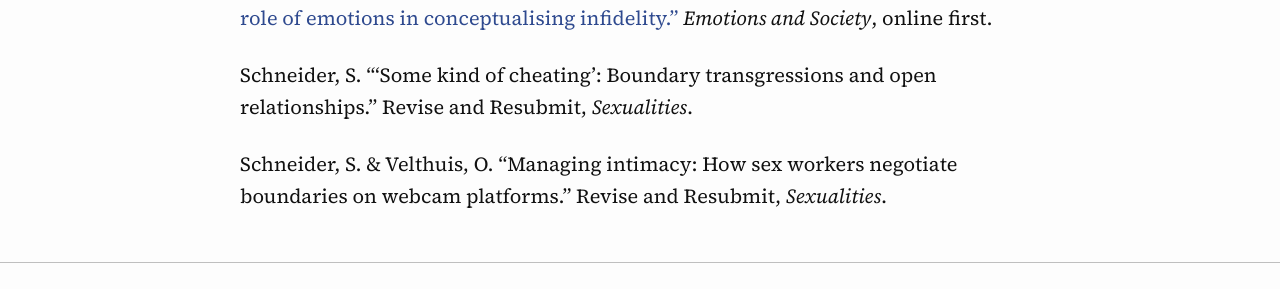
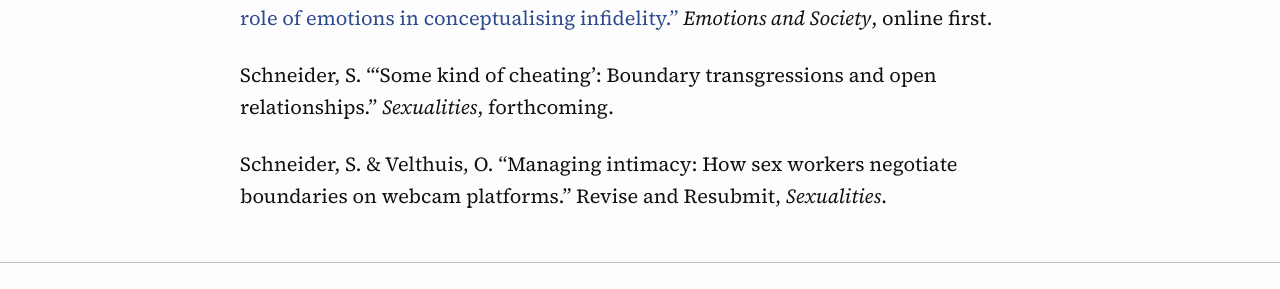
Before and after one commit to simone-schneider/simone-schneider.github.io, a Jekyll site: the page built from _pages/publications.md, in a window 1280 px wide. Shown: the part 221-510 px from the top of the page. Built offline with Jekyll 4.4.1, drawn with Linux system fonts in a browser that asks for light colours.

Commit message:
Update publications.md

```diff
--- a/_pages/publications.md
+++ b/_pages/publications.md
@@ -8,6 +8,6 @@ layout: page
 
 Schneider, S. (2025). ["'Because like if you feel guilty, then it's usually a sign': On the role of emotions in conceptualising infidelity."](https://doi.org/10.1332/26316897Y2025D000000056) *Emotions and Society*, online first.
 
-Schneider, S. "'Some kind of cheating': Boundary transgressions and open relationships." Revise and Resubmit, *Sexualities*.
+Schneider, S. "'Some kind of cheating': Boundary transgressions and open relationships." *Sexualities*, forthcoming.
 
 Schneider, S. & Velthuis, O. "Managing intimacy: How sex workers negotiate boundaries on webcam platforms." Revise and Resubmit, *Sexualities*.
```
